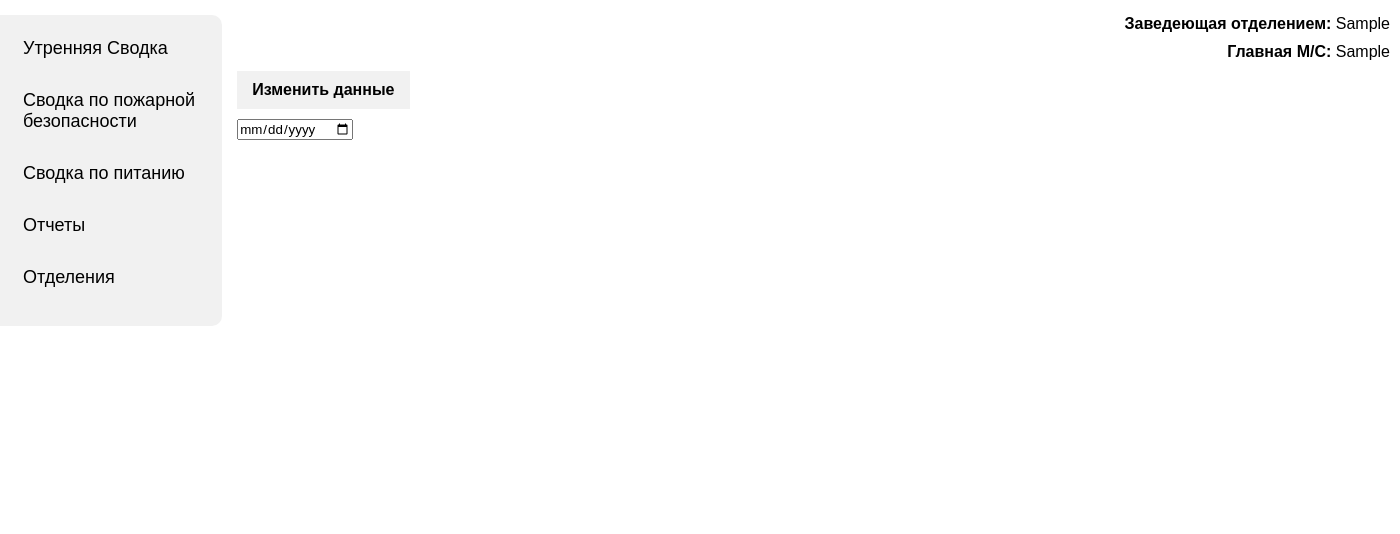
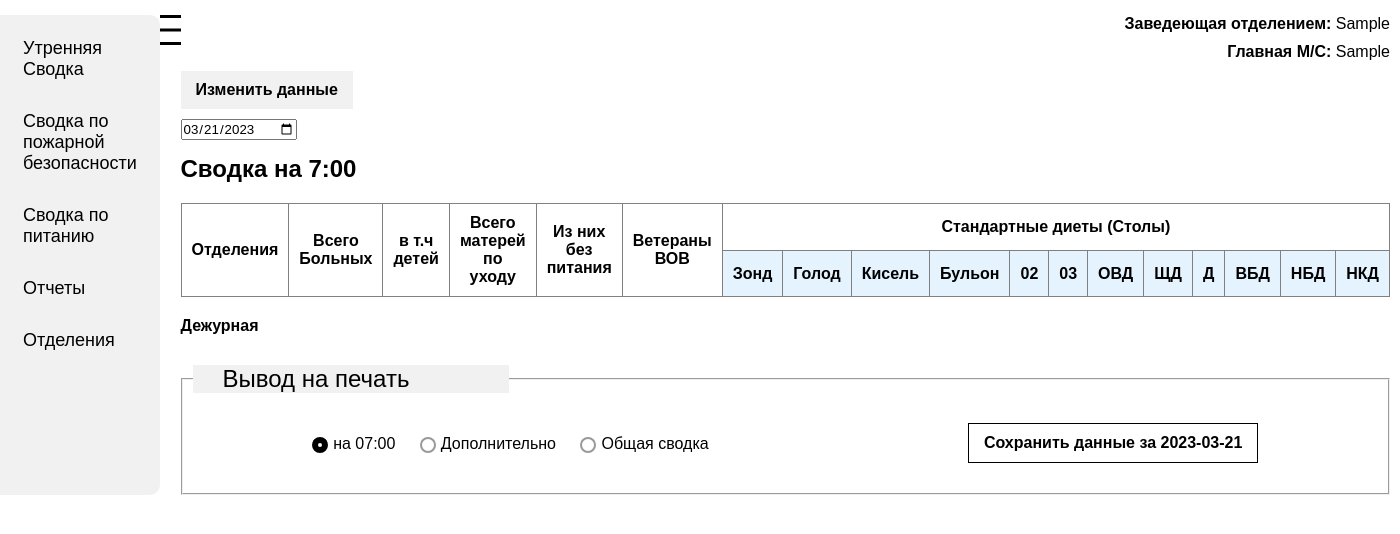
Before and after one commit to HardGen/svod, a Django app: template svod/app/templates/app/food_svod.html in a window 1400 px wide. Shown: the part 68-602 px from the top of the page. Run offline with Django 4.2, Linux system fonts and the light colour scheme; the template is opened without the code that fills it: values that come from a table or form of the project are taken from there, others are empty; tables that the repository leaves empty hold one stand-in row (values such as "Sample post"); lists and menus that the app fills with data are empty.

Commit message:
печать

```diff
--- a/svod/app/models.py
+++ b/svod/app/models.py
@@ -17,7 +17,7 @@
 
 
 class Food_svod(models.Model):
-    dt_svood = models.DateTimeField(auto_created=True)
+    dt_svood = models.DateTimeField(auto_now_add=True)
     priznak = models.IntegerField(default=0)
     idotd = models.ForeignKey('Otd', on_delete=models.RESTRICT)
     vsego = models.IntegerField(default=0)
--- a/svod/app/static/app/css/style.css
+++ b/svod/app/static/app/css/style.css
@@ -2,12 +2,12 @@
   --main-light-bg-color: rgb(241, 241, 241);
   --main-dark-bg-color: rgb(241, 241, 241);
   --font-color: rgb(23, 23, 23);
-    --font-size: '16px';
+  --font-size: "16px";
   --nav-bg: rgb(230, 230, 230);
   --header-bg: rgb(230, 230, 230);
   --content-bg: rgb(230, 230, 230);
-    --base-margin: '15px';
-    --base-padding: '15px';
+  --base-margin: "15px";
+  --base-padding: "15px";
   --primary-color: rgb(89, 89, 223);
 }
 
@@ -29,8 +29,7 @@
   flex-direction: row;
   justify-content: space-between;
   align-items: center;
-    background-color:rgb(241, 241, 241);
-
+  background-color: rgb(241, 241, 241);
 }
 
 .header__logo {
@@ -44,8 +43,6 @@
   flex-direction: row;
   justify-content: space-around;
 }
-
-
 
 .btn {
   display: inline-block;
@@ -64,8 +61,8 @@
 }
 
 .btn.second {
-    background-color:rgb(241, 241, 241);
-    color:black;
+  background-color: rgb(241, 241, 241);
+  color: black;
   margin-bottom: 10px;
 }
 
@@ -75,11 +72,11 @@
 
 .nav {
   padding: 15px;
-    margin-right: 15px;
-    background-color:rgb(241, 241, 241);
+  background-color: rgb(241, 241, 241);
   flex: 1;
   border-top-right-radius: 10px;
   border-bottom-right-radius: 10px;
+  position: relative;
 }
 
 .content {
@@ -101,7 +98,6 @@
   padding: 8px 8px;
   margin-bottom: 15px;
   font-size: 18px;
-
 }
 
 .login {
@@ -124,7 +120,7 @@
   align-items: center;
 }
 
-.login h1  {
+.login h1 {
   margin-bottom: 20px;
 }
 
@@ -135,7 +131,6 @@
   border-bottom: 1px solid black;
   width: 350px;
   margin-bottom: 20px;
-
 }
 
 .for__btn-inp {
@@ -159,9 +154,11 @@
 table {
   border-collapse: collapse;
   min-width: 100%;
+  margin-bottom: 20px;
 }
 
-td, th {
+td,
+th {
   padding: 10px;
 }
 
@@ -184,9 +181,117 @@
   font-weight: 700;
 }
 
-.svod-table .active {
+.svod-table.active {
   display: block;
 }
 .svod-table {
   display: none;
 }
+
+.nav_btn_move {
+  width: 40px;
+  height: 30px;
+  position: relative;
+  cursor: pointer;
+}
+
+.nav_btn_move span {
+  display: block;
+  height: 3px;
+  width: 100%;
+  background-color: black;
+}
+
+.nav_btn_move span:last-of-type {
+  position: absolute;
+  bottom: 0;
+}
+
+.nav_btn_move span:nth-child(2) {
+  position: absolute;
+  top: 50%;
+  transform: translateY(-50%);
+}
+create_new_svod create_new_svod .input-table {
+  width: 100%;
+  height: 100%;
+}
+
+.create_new_svod.active {
+  display: block;
+}
+
+.create_new_svod {
+  display: none;
+}
+
+.save_data {
+  color: black;
+  border: 1px solid black;
+  cursor: pointer;
+}
+
+.am7 {
+  margin-bottom: 20px;
+  font-weight: bold;
+  margin-top: 15px;
+}
+
+.create_svod {
+  font-weight: bold;
+}
+
+.fio_ms {
+  font-weight: bold;
+}
+
+fieldset {
+  margin-top: 30px;
+  padding-top: 30px;
+  padding-bottom: 30px;
+  padding-left: 10px;
+  padding-right: 10px;
+}
+legend {
+  font-size: 24px;
+  padding-left: 30px;
+  padding-right: 100px;
+  background-color: rgb(241, 241, 241);
+}
+
+.report_type {
+  -webkit-appearance: none;
+  -moz-appearance: none;
+  appearance: none;
+
+  border-radius: 50%;
+  width: 16px;
+  height: 16px;
+
+  border: 2px solid #999;
+  transition: 0.2s all linear;
+  outline: none;
+  margin-right: 5px;
+
+  position: relative;
+  top: 4px;
+  cursor: pointer;
+}
+
+.report_type:checked {
+  border: 6px solid black;
+}
+
+
+.radiobtn_lbl {
+    display: inline-block;
+    margin-right: 20px;
+    cursor: pointer;
+}
+
+.print_container {
+    display: flex;
+    flex-direction: row;
+    align-items: center;
+    justify-content: space-around;
+}
--- a/svod/app/templates/app/base.html
+++ b/svod/app/templates/app/base.html
@@ -26,9 +26,20 @@
 
             </ul>
         </nav>
+        <div class="nav_btn_move">
+            <span></span>
+            <span></span>
+            <span></span>
+        </div>
         <content class="content">
             {% block content  %} {% endblock %}
         </content>
     </main>
+
+    <script>
+        $(".nav_btn_move").click(function(e) {
+            $('.nav').fadeToggle()
+        })
+    </script>
 </body>
 </html>
--- a/svod/app/templates/app/food_svod.html
+++ b/svod/app/templates/app/food_svod.html
@@ -8,7 +8,9 @@
 </div>
 <input type="date" name="datetime" id="datetime" class="datetime" />
 <p class="not-data"></p>
-<table class="svod-table" border="1px">
+<h2 class="am7">Сводка на 7:00</h2>
+<table border="1px">
+  <thead>
     <tr>
       <th rowspan="2">Отделения</th>
       <th rowspan="2">Всего<br />Больных</th>
@@ -37,96 +39,264 @@
       <th>ВБД</th>
       <th>НБД</th>
       <th>НКД</th>
-    <th>Дата</th>
     </tr>
-  <tbody class="tbody active">
+  </thead>
+  <tbody class="tbody"></tbody>
+</table>
+<div class="svod_update_date"></div>
+<div class="fio_ms">Дежурная</div>
+<button class="create_new_svod">Добавить Данные</button>
 
-  </tbody>
-</table>
+<div class="print">
+  <fieldset>
+    <legend class="print_title">Вывод на печать</legend>
+    <div class="print_container">
+      <div>
+        <input class="report_type"  type="radio" name="report_type" id="report_type1"  checked><label class="radiobtn_lbl" for="report_type1">на 07:00</label>
+        <input class="report_type"  type="radio" name="report_type" id="report_type2"><label class="radiobtn_lbl" for="report_type2">Дополнительно</label>
+        <input class="report_type"  type="radio" name="report_type" id="report_type3"><label class="radiobtn_lbl" for="report_type3">Общая сводка</label>
+      </div>
+      <div class="save">
+        <div class="save_data btn">Сохранить данные за </div>
+      </div>
+    </div>
+  </fieldset>
+</div>
+
 
 <script>
+  Date.prototype.toDateInputValue = function () {
+    var local = new Date(this);
+    local.setMinutes(this.getMinutes() - this.getTimezoneOffset());
+    return local.toJSON().slice(0, 10);
+  };
+
+  //отравляем запрос на получение текущих данных
   $(document).ready(function () {
-    const today = `${new Date().getFullYear()}-${new Date().getMonth()}-${new Date().getDate()}`;
-    //console.log(new Date().toISOString().slice(0, 10))
+
+
+
+    $("#datetime").val(new Date().toDateInputValue());
+
+    $(".save_data").text(`Сохранить данные за ${$("#datetime").val()}`)
+
+    const today = $("#datetime").val();
+    const year = today.split("-")[0];
+    const month = today.split("-")[1];
+    const day = today.split("-")[2];
+
     $.ajax({
       method: "GET",
-      url: `${today}/`,
+      url: `${year}/${month}/${day}/`,
       success: function (data, status) {
-        console.log(data);
-        if (data.data != undefined) {
-          $(".not-data").hide()
-          $('.svod-table').addClass('active')
-          let json = JSON.parse(data.data);
-          console.log(json);
-          const td_map = new Map();
-
-          for (let i = 0; i < json.length; i++) {
-            let tr = document.createElement("tr");
-            $(".row").remove();
-
-            td_map.set("idotd", document.createElement("td"));
-            td_map.set("vsego", document.createElement("td"));
-            td_map.set("child", document.createElement("td"));
-            td_map.set("mam", document.createElement("td"));
-            td_map.set("mam_nofood", document.createElement("td"));
-            td_map.set("wow", document.createElement("td"));
-            td_map.set("zond", document.createElement("td"));
-            td_map.set("golod", document.createElement("td"));
-            td_map.set("diet_01_kis", document.createElement("td"));
-            td_map.set("diet_01_bul", document.createElement("td"));
-            td_map.set("diet_02", document.createElement("td"));
-            td_map.set("diet_03", document.createElement("td"));
-            td_map.set("diet_ovd", document.createElement("td"));
-            td_map.set("diet_shd", document.createElement("td"));
-            td_map.set("diet_child", document.createElement("td"));
-            td_map.set("diet_vbd", document.createElement("td"));
-            td_map.set("diet_nbd", document.createElement("td"));
-            td_map.set("diet_nkd", document.createElement("td"));
-            td_map.set("dt_Svood", document.createElement("td"));
-
-            $(td_map.get("idotd")).text(json[i]["fields"]["idotd"]);
-            $(td_map.get("vsego")).text(json[i]["fields"]["vsego"]);
-            $(td_map.get("child")).text(json[i]["fields"]["child"]);
-            $(td_map.get("wow")).text(json[i]["fields"]["wow"]);
-            $(td_map.get("mam")).text(json[i]["fields"]["mam"]);
-            $(td_map.get("mam_nofood")).text(json[i]["fields"]["mam_nofood"]);
-            $(td_map.get("zond")).text(json[i]["fields"]["zond"]);
-            $(td_map.get("golod")).text(json[i]["fields"]["golod"]);
-            $(td_map.get("diet_01_kis")).text(json[i]["fields"]["diet_01_kis"]);
-            $(td_map.get("diet_01_bul")).text(json[i]["fields"]["diet_01_bul"]);
-            $(td_map.get("diet_02")).text(json[i]["fields"]["diet_02"]);
-            $(td_map.get("diet_03")).text(json[i]["fields"]["diet_03"]);
-            $(td_map.get("diet_ovd")).text(json[i]["fields"]["diet_ovd"]);
-            $(td_map.get("diet_shd")).text(json[i]["fields"]["diet_shd"]);
-            $(td_map.get("diet_child")).text(json[i]["fields"]["diet_child"]);
-            $(td_map.get("diet_vbd")).text(json[i]["fields"]["diet_vdb"]);
-            $(td_map.get("diet_nbd")).text(json[i]["fields"]["diet_nbd"]);
-            $(td_map.get("diet_nkd")).text(json[i]["fields"]["diet_nkd"]);
-            $(td_map.get("dt_Svood")).text(json[i]["fields"]["dt_svood"]);
-
-            for (let elem of td_map.values()) {
-              $(tr).append(elem);
+        if (data.svod == undefined) {
+          $(".create_new_svod").addClass("active");
         }
 
-            $(".tbody").append(tr);
+        if (data.svod != undefined) {
+          $(".create_new_svod").removeClass("active");
+          json = JSON.parse(data.svod);
+          for (let i = 0; i < json.length; i++) {
+            $(".tbody").append(
+              CreateTable(json[i]["fields"], [
+                "dt_create",
+                "fio_ms",
+                "dt_svood",
+              ])
+            );
           }
-        } else {
-          $(".not-data").text('Нет Данных')
-          $(".svod-table").removeClass('active')
+          $("fio_ms")
+            .text(json[0]["fields"]["fio_ms"])
+          $(".svod_update_date")
+          .text("Время Внесения сводки: " + json[0]["fields"]["dt_create"])
+          .addClass("create_svod")
         }
       },
     });
   });
 
+  // отправляем запрос на получение данные за определенную дату
   $(".datetime").change(function (e) {
-    console.log(e.target.value);
+    const year = e.target.value.split("-")[0];
+    const month = e.target.value.split("-")[1];
+    const day = e.target.value.split("-")[2];
+
     $.ajax({
       method: "GET",
-      url: `${e.target.value}/`,
+      url: `${year}/${month}/${day}/`,
       success: function (data) {
-        console.log(JSON.parse(data.svod));
+        $(".row").remove();
+
+        if (data.svod == undefined) {
+          console.log("нет данные");
+          $(".create_new_svod").addClass("active");
+        }
+        if (data.svod != undefined) {
+          $(".create_new_svod").removeClass("active");
+          json = JSON.parse(data.svod);
+          console.log(json);
+          for (let i = 0; i < json.length; i++) {
+            $(".tbody").append(
+              CreateTable(json[i]["fields"], [
+                "dt_create",
+                "fio_ms",
+                "dt_svood",
+              ])
+            );
+          }
+          $("fio_ms")
+            .text(json[0]["fields"]["fio_ms"])
+          $(".svod_update_date")
+          .text("Время Внесения сводки: " + json[0]["fields"]["dt_create"])
+          .addClass("create_svod")
+        }
       },
     });
   });
+
+  function CreateTable(json, filters, newDay = false) {
+    $(".row").remove()
+    const tr = document.createElement("tr");
+    $(tr).addClass("row");
+    const map = new Map();
+
+    const headers = getKeys(json, filters, true);
+
+    for (let i = 0; i < headers.length; i++) {
+      map.set(headers[i], document.createElement("td"));
+
+      $(map.get(headers[i]))
+        .text(json[headers[i]])
+        .addClass("cell")
+        .attr("value", json[headers[i]])
+        .attr("time", json["dt_svood"])
+        .attr("column-name", headers[i])
+        .dblclick(function () {
+          $(".input-table").remove();
+          //при клике на столбец otd_id ничего не должно происходить
+          if ($(this).attr("column-name") == "idotd") return;
+
+          const time = $(this).attr("time");
+          const value = $(this).attr("value");
+          const column = $(this).attr("column-name");
+          $(".input").remove();
+          const inp = document.createElement("input");
+
+          $(inp)
+            .val(value)
+            .addClass("input-table")
+            .attr("type", "number")
+            .keypress(function (e) {
+              if (e.key === "Enter") {
+                console.log("save");
+                sendRequest(time, e.target.value, column);
+                $(this).remove();
+              }
+            });
+          $(this).append(inp);
+        });
+      $(tr).append(map.get(headers[i]));
+    }
+
+    return tr;
+  }
+
+  function getKeys(json, filters = [], sortHeader = false) {
+    let headers = [];
+    for (let k in json) {
+      if (!filters.includes(k)) {
+        headers.push(k);
+      }
+    }
+    if (sortHeaders)
+      return sortHeaders(
+        [
+          "idotd",
+          "vsego",
+          "child",
+          "mam",
+          "mam_nofood",
+          "wow",
+          "zond",
+          "golod",
+          "diet_01_kis",
+          "diet_01_bul",
+          "diet_02",
+          "diet_03",
+          "diet_ovd",
+          "diet_shd",
+          "diet_child",
+          "diet_vdb",
+          "diet_nbd",
+          "diet_nkd",
+        ],
+        headers
+      );
+    else return headers;
+  }
+
+  function sortHeaders(filter, headers) {
+    const result = filter.map((header) => {
+      return headers.find((elem) => {
+        return elem == header;
+      });
+    });
+
+    return result;
+  }
+
+  function sendRequest(time, value, column) {
+    time = time.replaceAll("T", " ").split(".")[0];
+    $.ajax({
+      method: "post",
+      url: `update/`,
+      data: {
+        column,
+        time,
+        value,
+        csrfmiddlewaretoken: $.cookie("csrftoken"),
+      },
+      success: function (data) {
+        json = JSON.parse(data.otd);
+        console.log(json);
+        for (let i = 0; i < json.length; i++) {
+          $(".tbody").append(
+            CreateTable(json[i]["fields"], ["dt_create", "fio_ms", "dt_svood"])
+          );
+        }
+      },
+    });
+  }
+
+  function changeDateFormat(date) {
+    //yyyy.mm.dd -> yyyy-mm-dd
+    return date.replaceAll(".", "-");
+  }
+
+  $(".create_new_svod").click(function () {
+    $.ajax({
+      method: "get",
+      url: "new_svod",
+      success: function (data) {
+        console.log(data)
+        const json = JSON.parse(data.svod);
+        for (let i = 0; i < json.length; i++) {
+          $(".tbody").append(
+            CreateTable(json[i]["fields"], ["dt_create", "fio_ms", "dt_svood"])
+          );
+        }
+      },
+    });
+  });
+
+  $(".save_data").click(() => {
+    $.ajax({
+      url: `report/${$("#datetime").val()}/`,
+      method: 'get',
+      success: (data) => {
+        console.log(data.status);
+      }
+    })
+  })
 </script>
 {% endblock %}
--- a/svod/app/urls.py
+++ b/svod/app/urls.py
@@ -10,5 +10,8 @@
     path('otds/', get_otds, name='otds'),
     path('otd_details/<int:idotd>/', otd_details, name="otd_details"),
     path('food_svod/', food_svod, name="food_svod"),
-    path('food_svod/<str:date>/', get_svod_by_date, name='svod_by_date')
+    path('food_svod/new_svod/', create_new_food_svod),
+    path('food_svod/<int:year>/<int:month>/<int:day>/', get_svod_by_date, name='svod_by_date'),
+    path('food_svod/update/', update_value),
+    path('food_svod/report/<str:datetm>/', report)
 ]
```
Also changed, not shown: svod/app/views.py (+133 -12 lines), svod/svod/settings.py (+3 -4 lines), svod/app/migrations/0001_initial.py, svod/app/migrations/0002_alter_otd_msister_alter_otd_zav_otd.py (deleted), svod/app/migrations/0003_remove_otd_id_alter_food_svod_dt_create_and_more.py (deleted), svod/app/migrations/0004_food_svod_diet_nbd.py (deleted), svod/app/migrations/0005_alter_food_svod_diet_vkb.py (deleted), svod/app/migrations/0006_remove_food_svod_fio_ms.py (deleted), svod/app/migrations/0007_food_svod_fio_ms.py (deleted), svod/app/migrations/0008_remove_food_svod_diet_vkb.py (deleted). Lines whose indentation alone changed are shown as unchanged.
